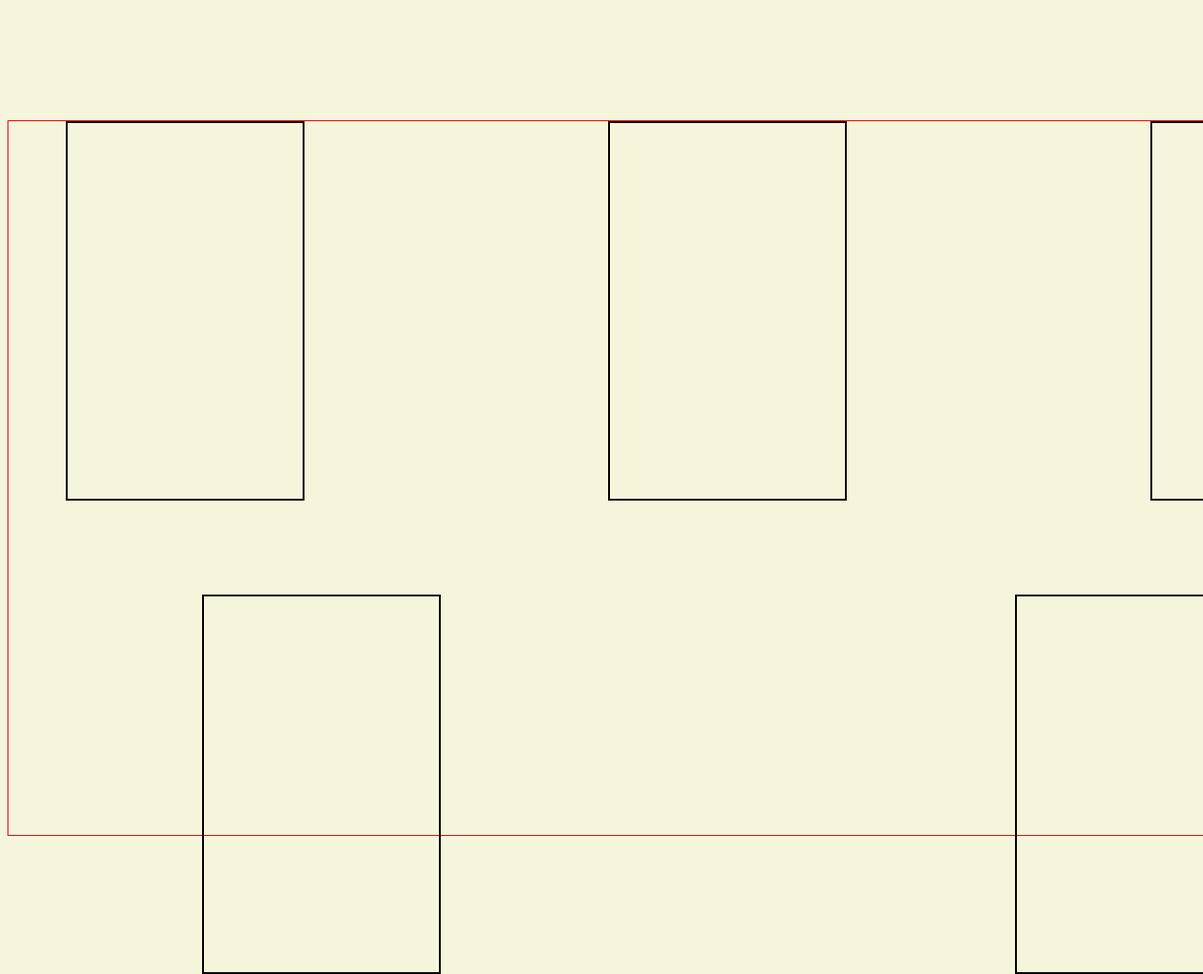
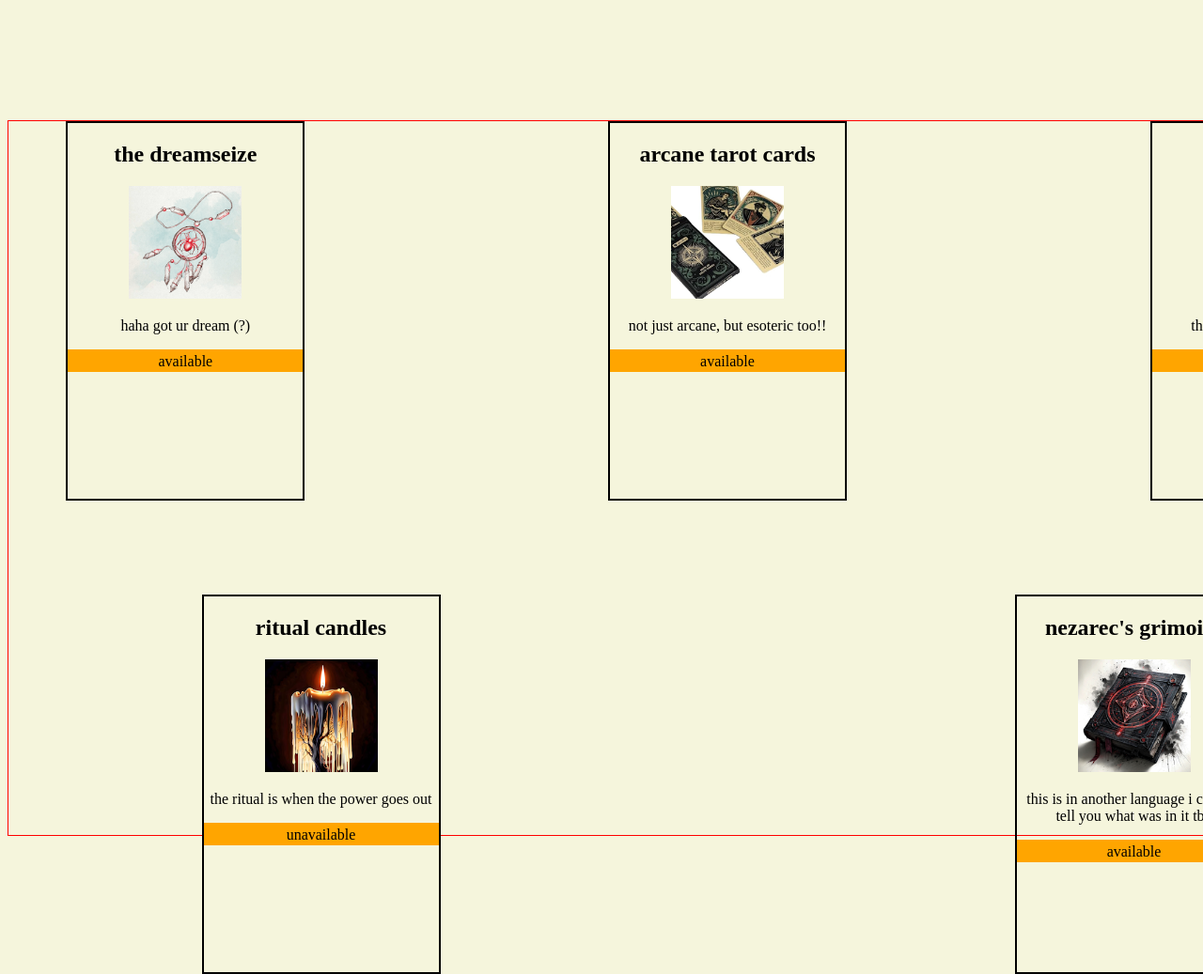
Before and after one commit to skeoswf/ASSIGNMENT-product-cards2, a plain HTML site: page index.html in a window 1280 px wide. Shown: the top 1037 px of the page at 94% size. Drawn offline with Linux system fonts and the light colour scheme.

Commit message:
Add section 1 content

```diff
--- a/index.html
+++ b/index.html
@@ -8,11 +8,42 @@
 </head>
 
 <div id="cardContainer">
-  <div class="card"></div>
-  <div class="card"></div>
-  <div class="card"></div>
-  <div class="card"></div>
-  <div class="card"></div>
+
+  <div class="card">
+    <h2>the dreamseize</h2>
+    <img src="./dreamseize.png">
+    <p>haha got ur dream (?)</p>
+    <div class="availability">available</div>
+  </div>
+
+  <div class="card">
+    <h2>arcane tarot cards</h2>
+    <img src="./tarot.png">
+    <p>not just arcane, but esoteric too!! </p>
+    <div class="availability">available</div>
+  </div>
+
+  <div class="card">
+    <h2>comet clock</h2>
+    <img src="./cometclock.png">
+    <p>thinking abt sozin's comet</p>
+    <div class="availability">available</div>
+  </div>
+
+  <div class="card">
+    <h2>ritual candles</h2>
+    <img src="./candle.png">
+    <p>the ritual is when the power goes out</p>
+    <div class="availability">unavailable</div>
+  </div>
+
+  <div class="card">
+    <h2>nezarec's grimoire</h2>
+    <img src="./book.png">
+    <p>this is in another language i couldnt tell you what was in it tbh</p>
+    <div class="availability">available</div>
+  </div>
+
 </div>
 
 <body>
--- a/main.css
+++ b/main.css
@@ -19,3 +19,24 @@ body {
   width: 250px;
   height: 400px;
 }
+
+h2 {
+  text-align: center;
+}
+
+img {
+  padding-left: 26%;
+  width: 120px;
+}
+
+p {
+  text-align: center;
+}
+
+.availability {
+  background-color: orange;
+  width: 100%;
+  height: 20px;
+  text-align: center;
+  padding-top: 4px;
+}
```
Also changed, not shown: book.png (added), candle.png (added), cometclock.png (added), dreamseize.png (added), tarot.png (added).
